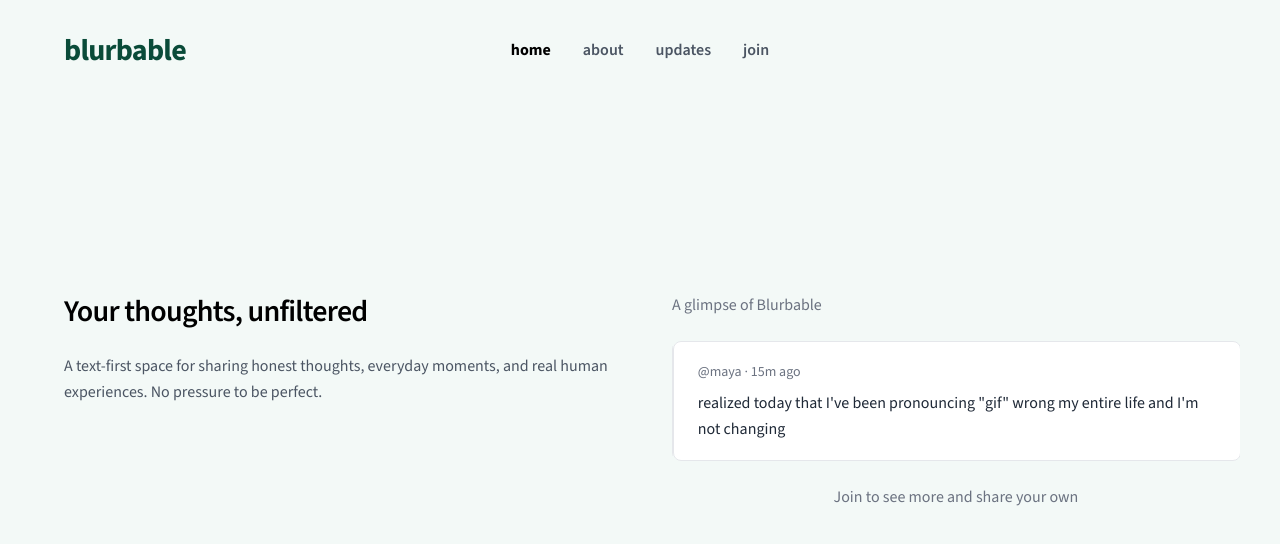
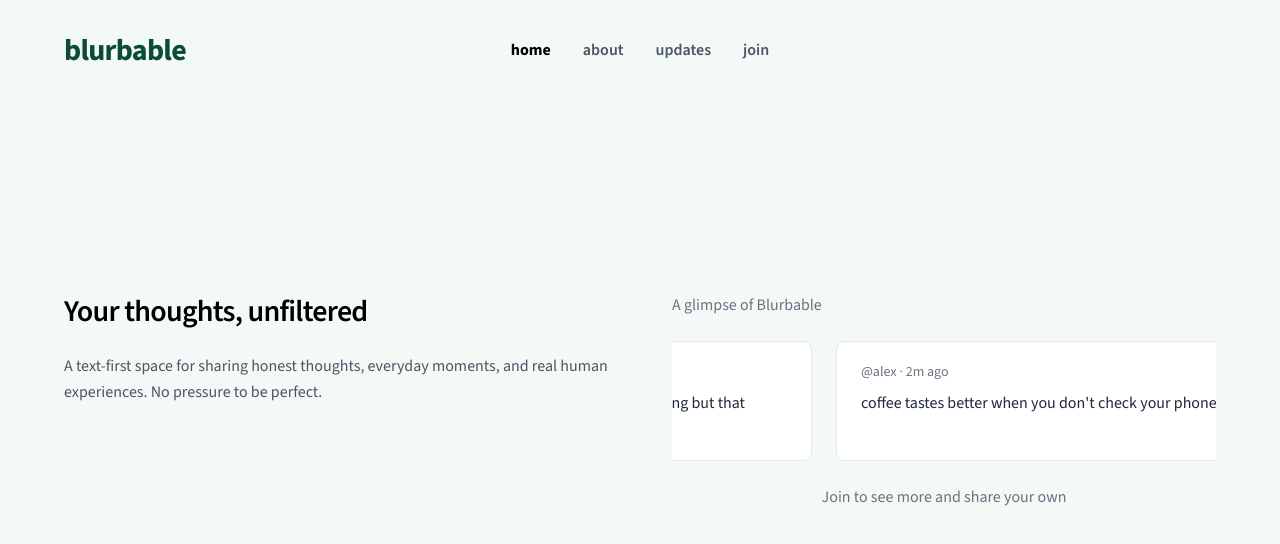
Before and after one commit to danielzh310/blurbable.com, a React (Vite) app in the folder apps/landing/: page / in a window 1280 px wide. Shown: the top 544 px of the page. Built offline with nearby package versions, Linux system fonts and the light colour scheme.

Commit message:
updates to updates section, fixed bug with screen sizing with carousel

```diff
--- a/apps/landing/src/app/App.tsx
+++ b/apps/landing/src/app/App.tsx
@@ -7,16 +7,17 @@ export default function App() {
   const [tab, setTab] = useState<Tab>('home')
 
   return (
-    <div className="min-h-screen text-black bg-[#f3f9f7]">
+    <div className="min-h-screen text-black bg-[#f3f9f7] overflow-x-hidden">
       <Header active={tab} onChange={setTab} />
 
       {/* Increased side padding only */}
-      <main className="max-w-7xl mx-auto px-10 md:px-16">
+      <main className="max-w-7xl mx-auto px-10 md:px-16 overflow-x-hidden">
         {tab === 'home' && (
           <div className="min-h-[calc(100vh-140px)] flex items-center">
-            <div className="w-full grid md:grid-cols-2 gap-14 md:gap-16 items-start py-16 md:py-0">
+            <div className="w-full py-12 md:py-0">
+              <div className="grid grid-cols-1 md:grid-cols-2 gap-10 md:gap-16 items-start">
                 {/* Hero */}
-              <div className="w-full">
+                <div className="w-full min-w-0">
                   <div className="hero-copy mx-auto text-center md:text-left">
                     <h1 className="text-3xl font-semibold tracking-tight">
                       Your thoughts, unfiltered
@@ -30,12 +31,10 @@ export default function App() {
                 </div>
 
                 {/* Carousel */}
-              <div className="w-full flex justify-center md:justify-end">
-                <div
-                  className="w-full max-w-xl"
-                  style={{ height: '210px' }}
-                >
+                <div className="w-full min-w-0 flex justify-center md:justify-end">
+                  <div className="w-full md:max-w-xl md:h-[210px]">
                     <BlurbCarousel />
+                  </div>
                 </div>
               </div>
             </div>
@@ -57,11 +56,33 @@ export default function App() {
         )}
 
         {tab === 'updates' && (
-          <section className="max-w-2xl mx-auto py-16 space-y-6">
+          <section className="max-w-2xl mx-auto py-16">
             <h2 className="text-xl font-semibold">Updates</h2>
-            <p className="text-gray-600">
-              Landing page live. App in progress.
-            </p>
+
+            {[
+              {
+                date: 'December 2025',
+                title: 'Building in Public',
+                body:
+                  "We're currently in development, creating a space that prioritizes authentic human connection over metrics and engagement.",
+              },
+              {
+                date: 'Coming Soon',
+                title: 'Early Access Launch',
+                body:
+                  'Sign up for early access and be among the first to share your thoughts on Blurbable.',
+              },
+            ].map((u, i, arr) => (
+              <div key={u.title} className="mt-8">
+                <p className="text-sm text-gray-500">{u.date}</p>
+                <h3 className="mt-2 font-semibold text-black">{u.title}</h3>
+                <p className="mt-2 text-gray-600 leading-relaxed">{u.body}</p>
+
+                {i !== arr.length - 1 && (
+                  <hr className="mt-8 border-gray-200" />
+                )}
+              </div>
+            ))}
           </section>
         )}
 
--- a/apps/landing/src/app/components/BlurbCarousel.tsx
+++ b/apps/landing/src/app/components/BlurbCarousel.tsx
@@ -19,30 +19,64 @@ const BLURBS: Blurb[] = [
 ]
 
 export function BlurbCarousel() {
-  const blurbs = useMemo(() => BLURBS, [])
+  const base = useMemo(() => BLURBS, [])
+  const n = base.length
+
+  // clone last at front + clone first at end
+  const slides = useMemo(() => {
+    if (n === 0) return []
+    return [base[n - 1], ...base, base[0]]
+  }, [base, n])
+
   const scrollerRef = useRef<HTMLDivElement | null>(null)
+  const autoplayRef = useRef<number | null>(null)
 
+  // Start at the first "real" slide (index 1)
+  const [index, setIndex] = useState(1)
   const [paused, setPaused] = useState(false)
-  const [index, setIndex] = useState(0)
 
-  // Tuning
   const AUTOPLAY_MS = 5200
-  const STAGE_MAX_WIDTH_PX = 560
   const CARD_HEIGHT_PX = 120
+  const SIDE_PADDING_PX = 12
 
-  const clampIndex = (i: number) => {
-    const n = blurbs.length
-    return (i % n + n) % n
+  const scrollTo = (i: number, behavior: ScrollBehavior) => {
+    const el = scrollerRef.current
+    if (!el) return
+    const w = el.clientWidth || 1
+    el.scrollTo({ left: w * i, behavior })
   }
 
-  const scrollToIndex = (i: number, behavior: ScrollBehavior) => {
+  // On mount, snap to index 1
+  useEffect(() => {
+    scrollTo(1, 'auto')
+    // eslint-disable-next-line react-hooks/exhaustive-deps
+  }, [])
+
+  // Helper: after transitions to clones, jump instantly to the matching real slide
+  const normalizeIfOnClone = () => {
     const el = scrollerRef.current
     if (!el) return
-    const width = el.clientWidth || 1
-    el.scrollTo({ left: width * i, behavior })
+    const w = el.clientWidth || 1
+    const i = Math.round(el.scrollLeft / w)
+
+    // If we are at the fake first (0), jump to real last (n)
+    if (i === 0) {
+      setIndex(n)
+      scrollTo(n, 'auto')
+      return
+    }
+
+    // If we are at the fake last (n+1), jump to real first (1)
+    if (i === n + 1) {
+      setIndex(1)
+      scrollTo(1, 'auto')
+      return
+    }
+
+    setIndex(i)
   }
 
-  // Sync index to scroll position (manual drag)
+  // Track scroll (manual swipes)
   useEffect(() => {
     const el = scrollerRef.current
     if (!el) return
@@ -51,9 +85,7 @@ export function BlurbCarousel() {
     const onScroll = () => {
       cancelAnimationFrame(raf)
       raf = requestAnimationFrame(() => {
-        const width = el.clientWidth || 1
-        const next = Math.round(el.scrollLeft / width)
-        setIndex(clampIndex(next))
+        normalizeIfOnClone()
       })
     }
 
@@ -62,43 +94,68 @@ export function BlurbCarousel() {
       el.removeEventListener('scroll', onScroll)
       cancelAnimationFrame(raf)
     }
-  }, [blurbs.length])
+    // eslint-disable-next-line react-hooks/exhaustive-deps
+  }, [n])
 
-  // Autoplay (pause on hover)
+  // Autoplay (only advances one slide; no rewind)
   useEffect(() => {
     if (paused) return
-    const t = setInterval(() => {
-      const next = clampIndex(index + 1)
+
+    autoplayRef.current = window.setInterval(() => {
+      const next = index + 1
       setIndex(next)
-      scrollToIndex(next, 'smooth')
+      scrollTo(next, 'smooth')
     }, AUTOPLAY_MS)
 
-    return () => clearInterval(t)
+    return () => {
+      if (autoplayRef.current) window.clearInterval(autoplayRef.current)
+      autoplayRef.current = null
+    }
+  }, [paused, index])
+
+  // If we programmatically set index to a clone, normalize right after movement ends
+  // This helps for autoplay cases where scroll events can lag.
+  useEffect(() => {
+    const el = scrollerRef.current
+    if (!el) return
+
+    const onScrollEnd = () => {
+      normalizeIfOnClone()
+    }
+
+    // "scrollend" isn't supported everywhere; use a small timeout fallback.
+    let t: number | null = null
+    const onScrollAny = () => {
+      if (t) window.clearTimeout(t)
+      t = window.setTimeout(onScrollEnd, 120)
+    }
+
+    el.addEventListener('scroll', onScrollAny, { passive: true })
+    return () => {
+      el.removeEventListener('scroll', onScrollAny)
+      if (t) window.clearTimeout(t)
+    }
     // eslint-disable-next-line react-hooks/exhaustive-deps
-  }, [paused, index])
+  }, [n])
 
   // Resnap on resize
   useEffect(() => {
-    const onResize = () => scrollToIndex(index, 'auto')
+    const onResize = () => scrollTo(index, 'auto')
     window.addEventListener('resize', onResize)
     return () => window.removeEventListener('resize', onResize)
     // eslint-disable-next-line react-hooks/exhaustive-deps
   }, [index])
 
+  if (slides.length === 0) return null
+
   return (
-    <aside className="w-full" style={{ maxWidth: `${STAGE_MAX_WIDTH_PX}px` }}>
-      <div
-        className="grid"
-        style={{
-          gridTemplateRows: 'auto auto auto',
-          rowGap: '24px',
-        }}
-      >
+    <aside className="w-full">
+      <div className="grid gap-6 w-full">
         <p className="text-gray-500">A glimpse of Blurbable</p>
 
-        {/* CLIPPING MASK: no padding, no gap, always one card visible */}
+        {/* Stage */}
         <div
-          className="w-full"
+          className="w-full overflow-hidden"
           style={{ height: `${CARD_HEIGHT_PX}px` }}
           onMouseEnter={() => setPaused(true)}
           onMouseLeave={() => setPaused(false)}
@@ -112,30 +169,29 @@ export function BlurbCarousel() {
               WebkitOverflowScrolling: 'touch',
               scrollbarWidth: 'none',
               msOverflowStyle: 'none',
-              scrollBehavior: 'smooth',
             }}
           >
             <style>{`
               .bb-hide-scrollbar::-webkit-scrollbar { display: none; }
             `}</style>
 
-            {blurbs.map((b, i) => (
+            {slides.map((b, i) => (
               <div
-                key={i}
+                key={`${b.user}-${b.time}-${i}`}
                 className="bb-hide-scrollbar"
                 style={{
                   flex: '0 0 100%',
+                  minWidth: 0,
                   height: '100%',
                   scrollSnapAlign: 'start',
+                  boxSizing: 'border-box',
+                  paddingLeft: `${SIDE_PADDING_PX}px`,
+                  paddingRight: `${SIDE_PADDING_PX}px`,
                 }}
               >
-                {/* Card fills the stage so nothing peeks */}
                 <div
                   className="border border-gray-200 rounded-lg bg-white h-full w-full px-6 py-5"
-                  style={{
-                    boxSizing: 'border-box',
-                    overflow: 'hidden',
-                  }}
+                  style={{ boxSizing: 'border-box', overflow: 'hidden' }}
                 >
                   <div className="text-sm text-gray-500 mb-2">
                     @{b.user} · {b.time}
@@ -158,7 +214,7 @@ export function BlurbCarousel() {
           </div>
         </div>
 
-        <p className="text-center text-gray-500">
+        <p className="w-full text-center text-gray-500">
           Join to see more and share your own
         </p>
       </div>
```
Lines whose indentation alone changed are shown as unchanged.
